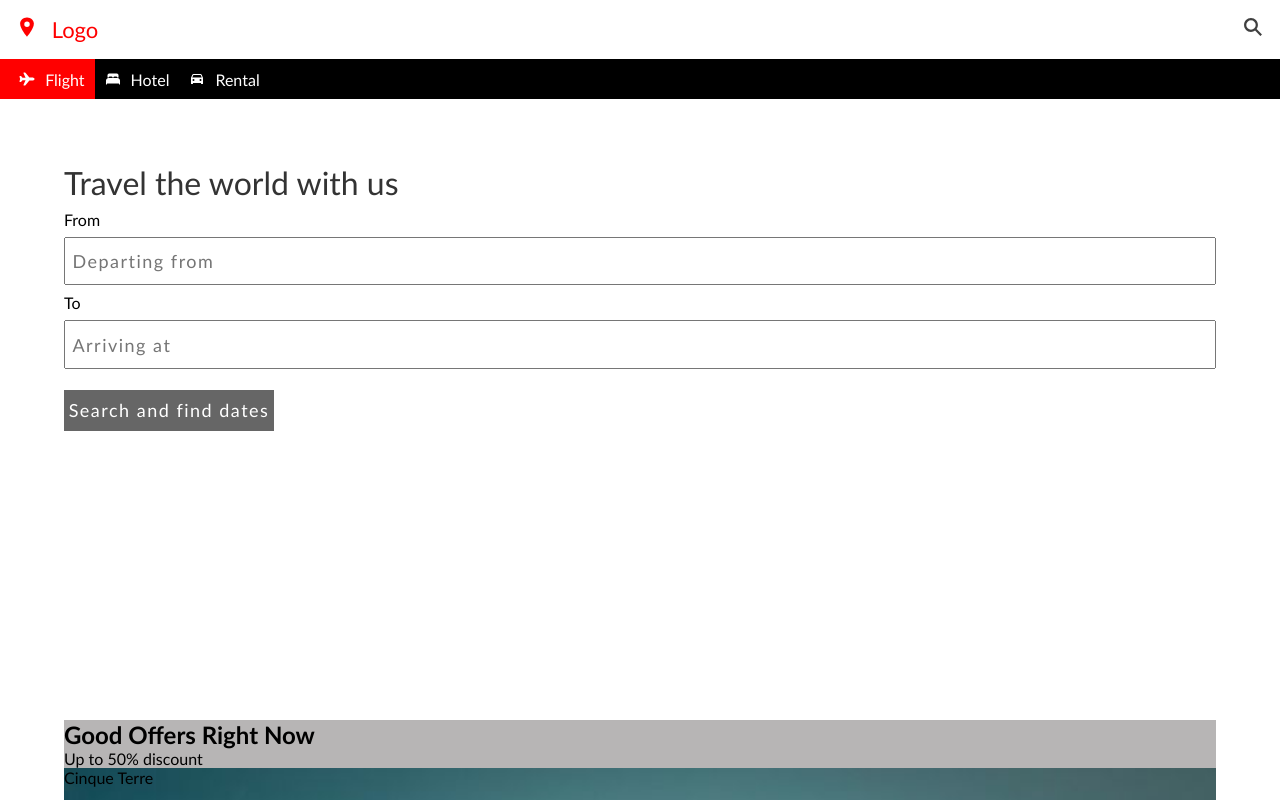
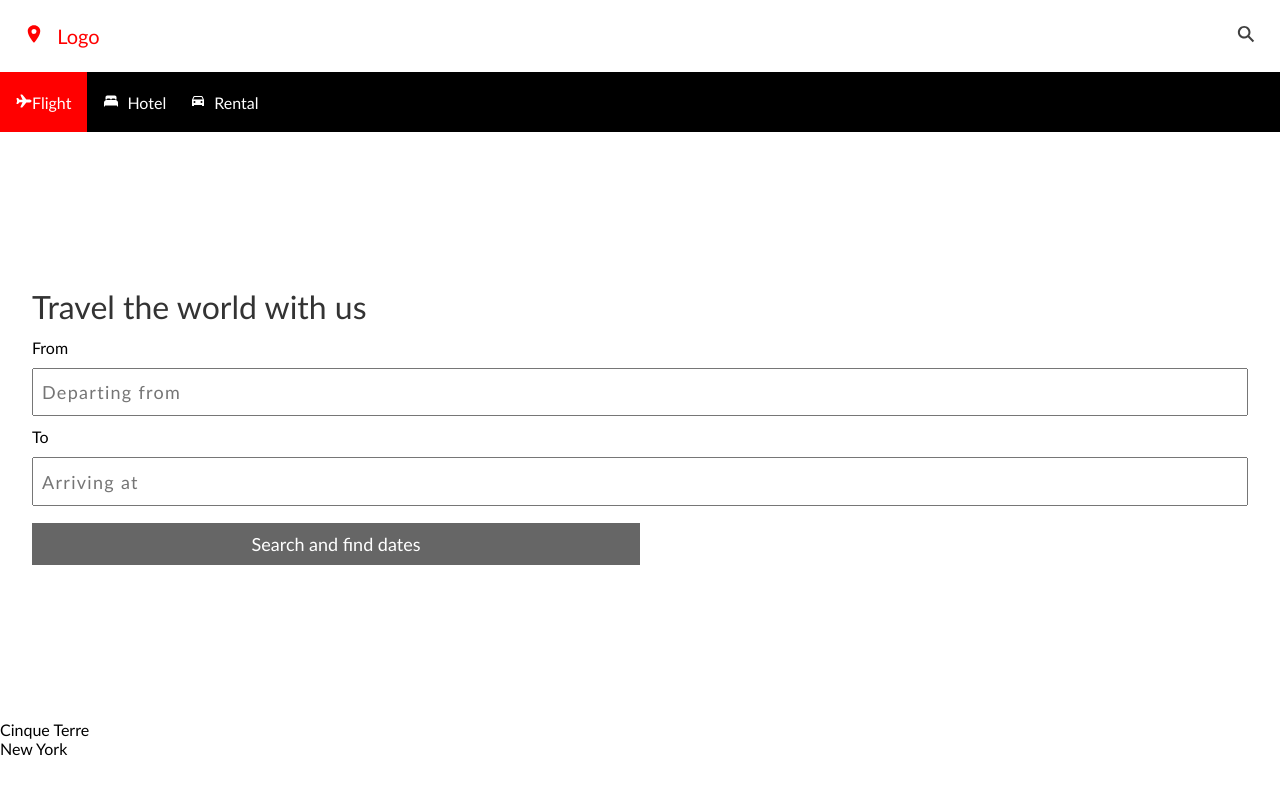
Before and after one commit to vandinelsonrocha/14-Site_de_viagens, a plain HTML site: page index.html in a window 1280 px wide. Shown: the top 800 px of the page. Drawn offline with nearby package versions, Linux system fonts and the light colour scheme.

Commit message:
workink in the layout

```diff
--- a/_css/reset.css
+++ b/_css/reset.css
@@ -7,4 +7,5 @@
     box-sizing: border-box;
     list-style-type: none;
     outline: none;
+    text-decoration: none;
 }
--- a/_css/styles.css
+++ b/_css/styles.css
@@ -11,19 +11,23 @@
 
 main  {
     height: 90vh;
+    /*background-color: aquamarine;*/
 }
 
-header > div  {
-    padding: 1rem;
+#logo-header  {
+    height: 9vh;
+    padding: 0 1.5rem;
+    font-size: 20px;
     display: flex;
     justify-content: space-between;
-    font-size: 22px;
+    align-items: center;
+    background-color: #FFF;
 }
 
-header > div > div  {
+#logo-header > div  {
     color: red;
 }
-header > div > ion-icon  {
+#logo-header > a > ion-icon  {
     color: var(--tertiary-text);
 }
 
@@ -31,98 +35,96 @@ header > div > ion-icon  {
     margin-right: .5rem;
 }
 
-header > nav > ul  {
+#itens-header  {
+    height: 7.5vh;
     display: flex;
     align-items: center;
-    color: var(--secondary-text);
-    background-color: var(--secondary-color);
+    background-color: black;
 }
 
-header > nav > ul > div  {
+#itens-header > div:first-child  {
     display: flex;
     align-items: center;
-    height: 2.5rem;
+    height: 100%;
+    padding: 0 1rem;
+    background-color: red;
+}
+#itens-header > div:last-child  {
+    display: flex;
+    gap: 1.5rem;
 }
 
-header > nav > ul > div:first-child  {
-    background-color: red;
+#itens-header > div:first-child > a  {
+    color: var(--secondary-text);
+}
+#itens-header > div:last-child > a  {
+    display: flex;
+    gap: .5rem;
+    color: var(--secondary-text);
 }
 
-nav > ul ion-icon  {
-    margin: 10px;
+#hotel  {
+    margin-left: 1rem;
 }
 
-ul > div > li  {
-    margin-right: 10px;
+main > div#travel  {
+    height: 73.5vh;
 }
 
-#airplane  {
-    margin-left: 1.2rem;
+div#travel  {
+    display: flex;
+    justify-content: center;
+    align-items: center;
 }
 
-main > div > form#travel-form  {
+form#travel-form  {
+    width: 95%;
     display: grid;
-    grid-template-columns: 1fr 1fr;
-    grid-auto-rows: auto;
-    row-gap: .5rem;
-    margin: 4rem 5%;
+    grid-template-columns: 1fr;
+    grid-template-rows: repeat(6, auto);
+    row-gap: .7rem;
 }
 
 form#travel-form > h1  {
-    grid-column: 1 / -1;
     color: var(--main-text);
     font-weight: 300;
 }
-form > p:nth-of-type(2)  {
-    grid-row-start: 4;
-}
-form #cmp1  {
-    grid-row-start: 3;
-    grid-column: 1 / -1;
-    padding: .7rem .4rem;
-}
-form #cmp2  {
-    grid-column: 1 / -1;
-    padding: .7rem .4rem;
-}
 
-input  {
-    letter-spacing: 1.5px;
+form#travel-form > input[type="text"]  {
+    padding: .7rem .5rem;
+    letter-spacing: 1.3px;
     font-size: 18px;
 }
 
-form > input[type="button"]  {
-    margin-top: .8rem;
+form#travel-form > input:last-of-type  {
     padding: .6rem 0;
+    width: 50%;
+    margin-top: .4rem;
+    font-size: 18px;
     color: var(--secondary-text);
-    font-size: 18px;
     background-color: var(--main-color);
-    width: 210px;
     border: none;
 }
 
-
-/*Good Offers Right Now*/
-section  {
-    margin: 0 5%;
-    background-color: rgb(183, 181, 181);
+/*
+section.infos  {
+    padding: 4.5rem 2.5%;
+    background-color: rgba(230, 227, 227, 0.942);
 }
 
-#offers > div  {
+section.infos > div#offers > #cinqueterre {
+    background-image: url(../imagens/cinqueterre.jpg);
+    background-repeat: no-repeat;
+    background-size: cover;
+    height: 500px;
     margin-bottom: 1rem;
 }
 
-#offers > div.imagens  {
-    height: 400px;
+section.infos > div#offers > #newyork  {
+    background-image: url(../imagens/newyork.jpg);
     background-repeat: no-repeat;
-    background-size: 100%;
-    background-position: top bottom;
+    background-size: cover;
+    background-position: center center;
+    height: 500px;
 }
-
-#offers > div#cinqueterre  {
-    background-image: url(../imagens/cinqueterre.jpg);
-
-}
-#offers > div#newyork  {
-    background-image: url(../imagens/newyork.jpg);
-}
+*/
--- a/index.html
+++ b/index.html
@@ -12,24 +12,34 @@
 <body>
     <main>
         <header>
-            <div>
+            <div id="logo-header">
                 <div>
                     <ion-icon name="location-sharp" id="location"></ion-icon>
                     <span>Logo</span>
                 </div>
+                <a href="#">
                     <ion-icon name="search-sharp"></ion-icon>
+                </a>
             </div>
             <nav>
-                <ul>
+                <ul id="itens-header">
                     <div>
+                        <a href="">
                             <ion-icon name="airplane" id="airplane"></ion-icon>
+                        </a>
+                        <a href="">
                             <li>Flight</li>
+                        </a>
                     </div>
                     <div>
+                        <a href="" id="hotel">
                             <ion-icon name="bed"></ion-icon>
                             <li>Hotel</li>
+                        </a>
+                        <a href="">
                             <ion-icon name="car"></ion-icon>
                             <li>Rental</li>
+                        </a>
                     </div>
                 </ul>
             </nav>
@@ -46,18 +56,21 @@
         </div>
     </main>
 
-    <section>
+    <section class="infos">
         <div id="offers">
-            <h2>Good Offers Right Now</h2>
-            <p>Up to 50% discount</p>
-            <div id="cinqueterre" class="imagens">
+            <h2></h2>
+            <p></p>
+            <div id="cinqueterre">
                 <span>Cinque Terre</span>
             </div>
-            <div id="newyork" class="imagens">
+            <div id="newyork">
                 <span>New York</span>
             </div>
         </div>
-        <div></div>
+        <div id="explore">
+            <h2></h2>
+            <p></p>
+        </div>
     </section>
 
     <script type="module" src="https://unpkg.com/ionicons@7.1.0/dist/ionicons/ionicons.esm.js"></script>
```
Lines whose indentation alone changed are shown as unchanged.
